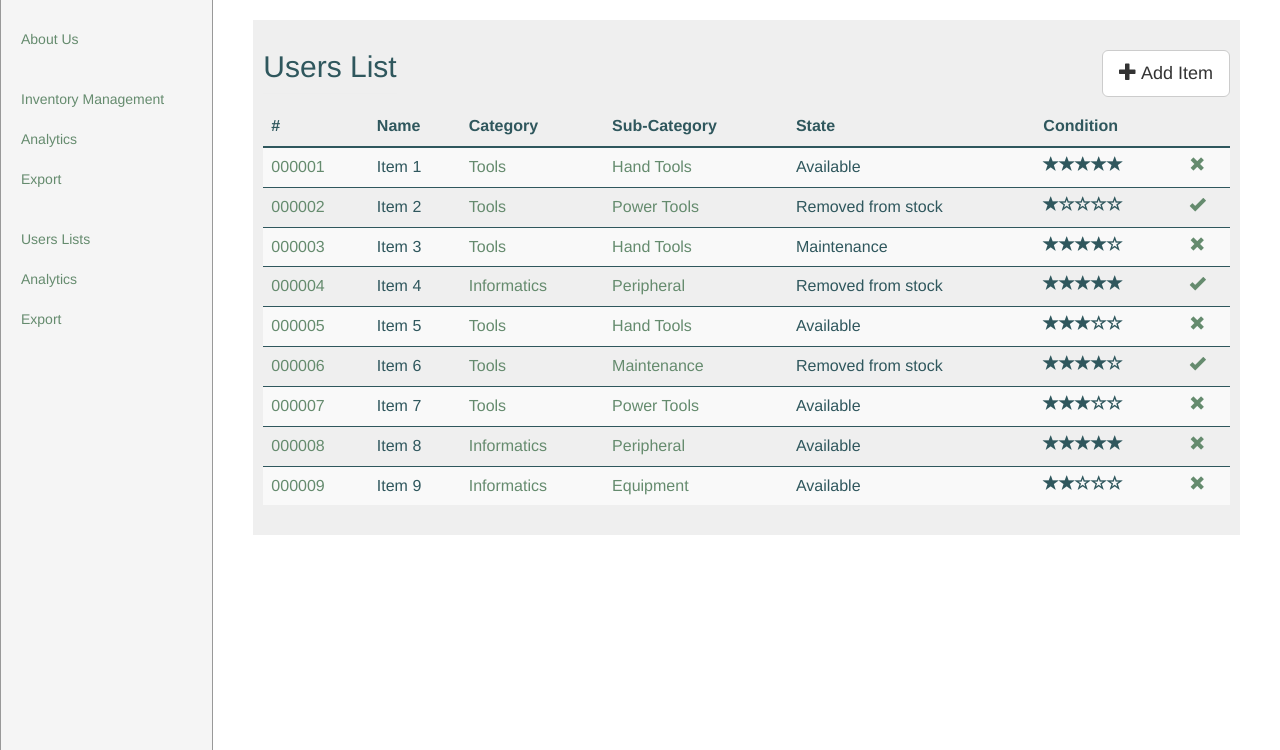
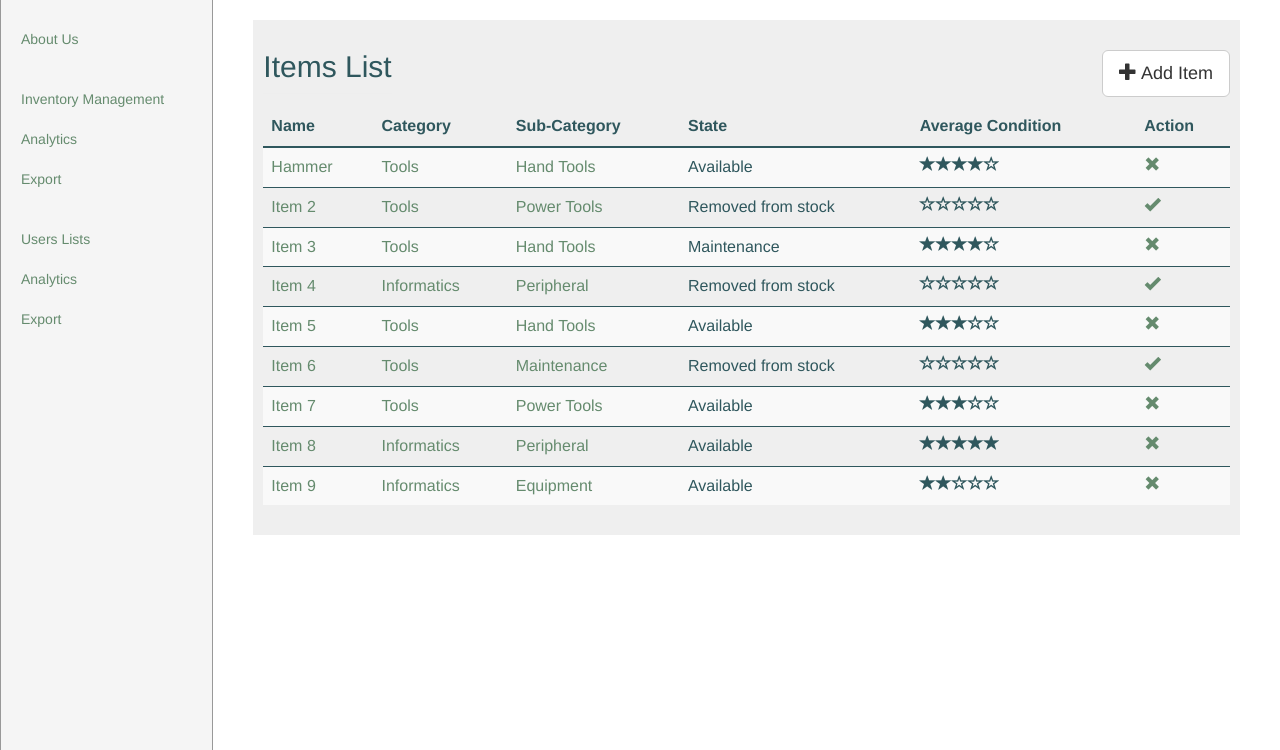
Before and after one commit to 444Duarte/LBAW, a PHP site: page /templates/inventory_management.php in a window 1280 px wide. Shown: the part 50-800 px from the top of the page. Run offline with PHP 8.4, Linux system fonts and the light colour scheme; some web fonts are replaced.

Commit message:
Some tweaks

```diff
--- a/templates/inventory_management.php
+++ b/templates/inventory_management.php
@@ -23,7 +23,7 @@
       <div class="col-sm-0 col-sm-offset-3 col-md-0 col-md-offset-2 main">
       	<div class="generic-element">
           <div class="table-top-header">
-            <h2 class="sub-header">Users List</h2>
+            <h2 class="sub-header">Items List</h2>
             <button id="add-item-button" type="button" class="btn btn-default btn-lg" data-toggle="modal" data-target="#add-item-modal" data-whatever="@getbootstrap">
               <span class="glyphicon glyphicon-plus" aria-hidden="true"></span> Add Item
             </button>
@@ -32,93 +32,83 @@
             <table class="table table-striped">
               <thead>
                   <tr>
-                    <th>#</th>
                     <th>Name</th>
                     <th>Category</th>
                     <th>Sub-Category</th>
                     <th>State</th>
-                    <th>Condition</th>
-                    <th></th>
+                    <th>Average Condition</th>
+                    <th>Action</th>
                   </tr>
               </thead>
               <tbody>
                 <tr>
-                  <td><a href="">000001</a></td>
-                  <td>Item 1</td>
-                  <td><a href="">Tools</a></td>
-                  <td><a href="">Hand Tools</a></td>
+                  <td><a href="item.php">Hammer</a></td>
+                  <td><a href="#">Tools</a></td>
+                  <td><a href="#">Hand Tools</a></td>
                   <td>Available</td>
-                  <td><?php print_stars(5) ?></td>
+                  <td><?php print_stars(4) ?></td>
                   <td><a href="" title="Remove item"><span class="glyphicon glyphicon-remove" aria-hidden="true"></span></a></td>
                 </tr>
                 <tr>
-                  <td><a href="">000002</a></td>
-                  <td>Item 2</td>
-                  <td><a href="">Tools</a></td>
-                  <td><a href="">Power Tools</a></td>
+                  <td><a href="#">Item 2</a></td>
+                  <td><a href="#">Tools</a></td>
+                  <td><a href="#">Power Tools</a></td>
                   <td>Removed from stock</td>
-                  <td><?php print_stars(1) ?></td>
+                  <td><?php print_stars(0) ?></td>
 									<td><a href="" title="Revive item"><span class="glyphicon glyphicon-ok" aria-hidden="true"></span></a></td>
                 </tr>
                 <tr>
-                  <td><a href="">000003</a></td>
-                  <td>Item 3</td>
-                  <td><a href="">Tools</a></td>
-                  <td><a href="">Hand Tools</a></td>
+                  <td><a href="#">Item 3</a></td>
+                  <td><a href="#">Tools</a></td>
+                  <td><a href="#">Hand Tools</a></td>
                   <td>Maintenance</td>
                   <td><?php print_stars(4) ?></td>
 									<td><a href="" title="Remove item"><span class="glyphicon glyphicon-remove" aria-hidden="true"></span></a></td>
                 </tr>
                 <tr>
-                  <td><a href="">000004</a></td>
-                  <td>Item 4</td>
-                  <td><a href="">Informatics</a></td>
-                  <td><a href="">Peripheral</a></td>
+                  <td><a href="#">Item 4</a></td>
+                  <td><a href="#">Informatics</a></td>
+                  <td><a href="#">Peripheral</a></td>
                   <td>Removed from stock</td>
-                  <td><?php print_stars(5) ?></td>
+                  <td><?php print_stars(0) ?></td>
 									<td><a href="" title="Revive item"><span class="glyphicon glyphicon-ok" aria-hidden="true"></span></a></td>
                 </tr>
                 <tr>
-                  <td><a href="">000005</a></td>
-                  <td>Item 5</td>
-                  <td><a href="">Tools</a></td>
-                  <td><a href="">Hand Tools</a></td>
+                  <td><a href="#">Item 5</a></td>
+                  <td><a href="#">Tools</a></td>
+                  <td><a href="#">Hand Tools</a></td>
                   <td>Available</td>
 				  <td><?php print_stars(3) ?></td>
-				  <td><a href="" title="Remove item"><span class="glyphicon glyphicon-remove" aria-hidden="true"></span></a></td>
+				  <td><a href="#" title="Remove item"><span class="glyphicon glyphicon-remove" aria-hidden="true"></span></a></td>
                 </tr>
                 <tr>
-                  <td><a href="">000006</a></td>
-                  <td>Item 6</td>
-                  <td><a href="">Tools</a></td>
-                  <td><a href="">Maintenance</a></td>
+                  <td><a href="#">Item 6</a></td>
+                  <td><a href="#">Tools</a></td>
+                  <td><a href="#">Maintenance</a></td>
                   <td>Removed from stock</td>
-                  <td><?php print_stars(4) ?></td>
+                  <td><?php print_stars(0) ?></td>
 									<td><a href="" title="Revive item"><span class="glyphicon glyphicon-ok" aria-hidden="true"></span></a></td>
                 </tr>
                 <tr>
-                  <td><a href="">000007</a></td>
-                  <td>Item 7</td>
-                  <td><a href="">Tools</a></td>
-                  <td><a href="">Power Tools</a></td>
+                  <td><a href="#">Item 7</a></td>
+                  <td><a href="#">Tools</a></td>
+                  <td><a href="#">Power Tools</a></td>
                   <td>Available</td>
                   <td><?php print_stars(3) ?></td>
 									<td><a href="" title="Remove item"><span class="glyphicon glyphicon-remove" aria-hidden="true"></span></a></td>
                 </tr>
                 <tr>
-                  <td><a href="">000008</a></td>
-                  <td>Item 8</td>
-                  <td><a href="">Informatics</a></td>
-                  <td><a href="">Peripheral</a></td>
+                  <td><a href="#">Item 8</a></td>
+                  <td><a href="#">Informatics</a></td>
+                  <td><a href="#">Peripheral</a></td>
                   <td>Available</td>
                   <td><?php print_stars(5) ?></td>
 									<td><a href="" title="Remove item"><span class="glyphicon glyphicon-remove" aria-hidden="true"></span></a></td>
                 </tr>
                 <tr>
-                  <td><a href="">000009</a></td>
-                  <td>Item 9</td>
-                  <td><a href="">Informatics</a></td>
-                  <td><a href="">Equipment</a></td>
+                  <td><a href="#">Item 9</a></td>
+                  <td><a href="#">Informatics</a></td>
+                  <td><a href="#">Equipment</a></td>
                   <td>Available</td>
                   <td><?php print_stars(2) ?></td>
 									<td><a href="" title="Remove item"><span class="glyphicon glyphicon-remove" aria-hidden="true"></span></a></td>
```
